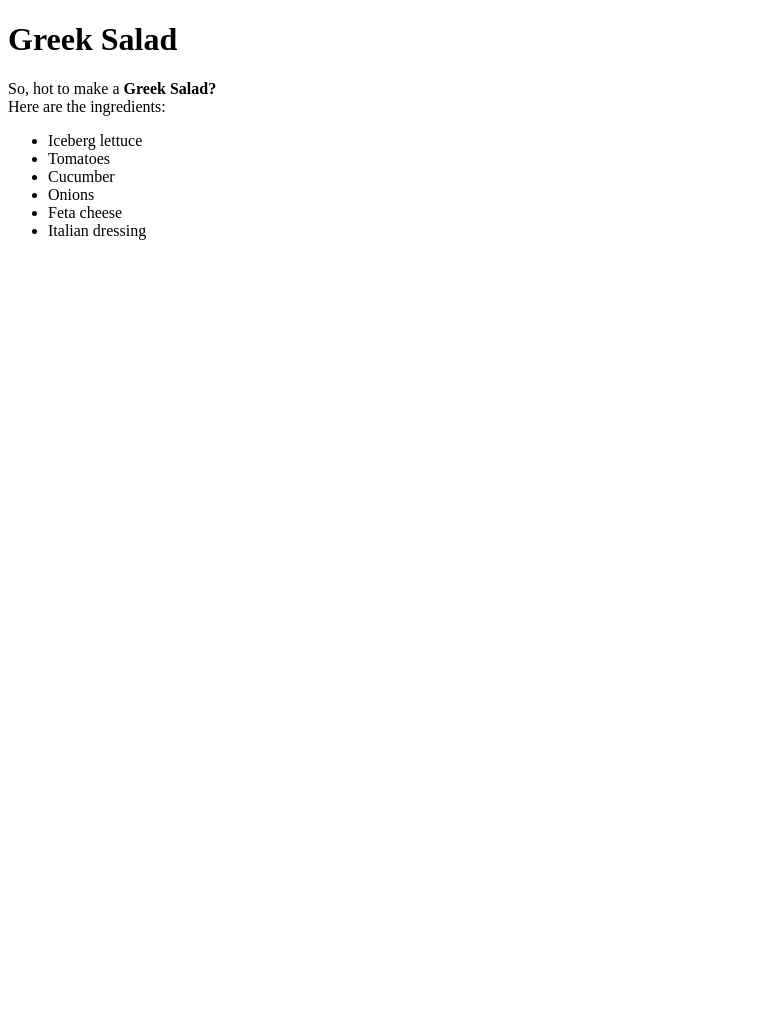
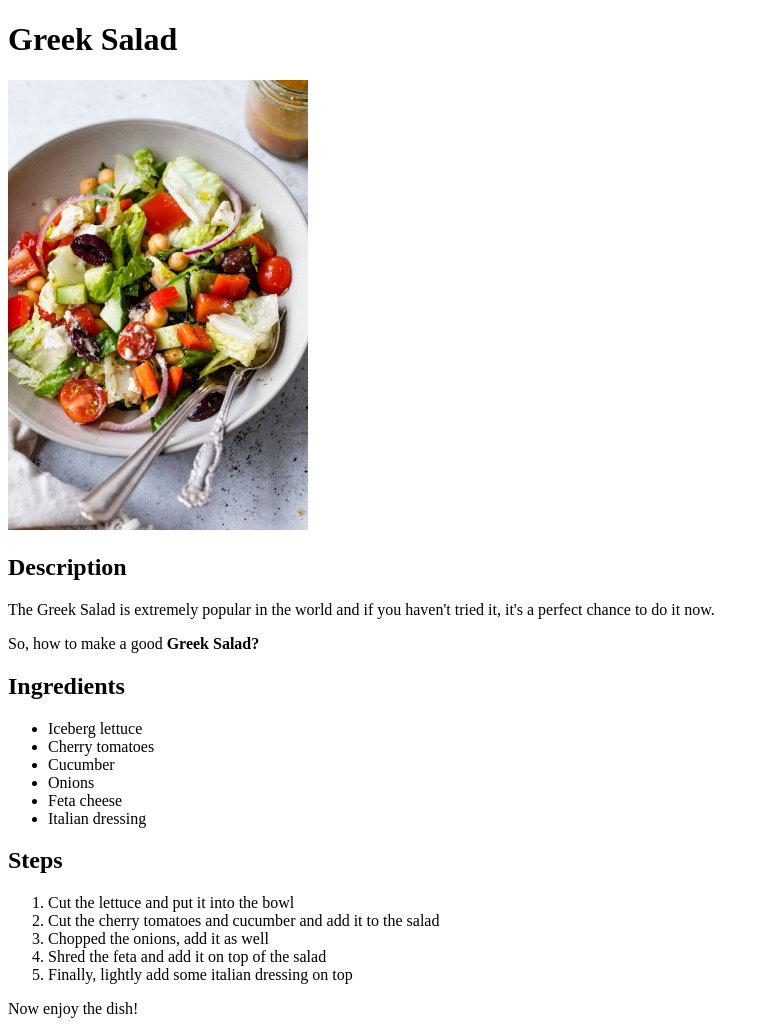
Before and after one commit to nampavel/odin-recipes, a plain HTML site: page recipes/greek-salad.html in a window 1280 px wide. Shown: the whole page, without its empty margins (0-766 px from the left). Before the commit the page ends 800 px from the top, so only its background shows below. Drawn offline with Linux system fonts and the light colour scheme.

Commit message:
Create an img folder and Update of the greek salad recipe
Created the img folder into the main structure and add the image and more description into the greek salad recipe, such as: img, description, ingredients, steps.

```diff
--- a/recipes/greek-salad.html
+++ b/recipes/greek-salad.html
@@ -8,16 +8,29 @@
 
     <body>
         <h1>Greek Salad</h1>
-        <p>So, hot to make a <strong>Greek Salad?</strong></br> Here are the ingredients:
-    </br>
+        <img src="../img/Greek_salad.jpg" width="300">
+        <h2>Description</h2>
+        <p>The Greek Salad is extremely popular in the world and if you haven't tried it, it's a perfect chance to do it now.</p>
+        <p>So, how to make a good <strong>Greek Salad?</strong></br></p>
+    <h2>Ingredients</h2>
         <ul>
             <li>Iceberg lettuce</li>
-            <li>Tomatoes</li>
+            <li>Cherry tomatoes</li>
             <li>Cucumber</li>
             <li>Onions</li>
             <li>Feta cheese</li>
             <li>Italian dressing</li>
         </ul>
-    </p>
+    <h2>Steps</h2>
+    <ol>
+        <li>Cut the lettuce and put it into the bowl</li>
+        <li>Cut the cherry tomatoes and cucumber and add it to the salad</li>
+        <li>Chopped the onions, add it as well</li>
+        <li>Shred the feta and add it on top of the salad</li>
+        <li>Finally, lightly add some italian dressing on top</li>
+    </ol>
+
+    <p>Now enjoy the dish!</p>
+
     </body>
 </html>
```
Also changed, not shown: img/Greek_salad.jpg (added).
